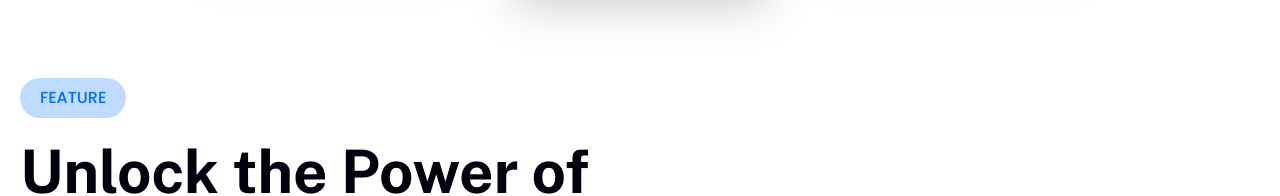
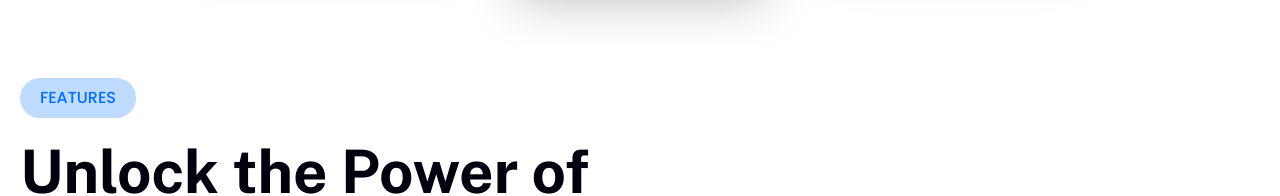
Before and after one commit to Knu09/sleepspec-landing, a React (Vite) app: page / in a window 1280 px wide. Shown: the part 1337-1533 px from the top of the page. Built offline with nearby package versions, Linux system fonts and the light colour scheme.

Commit message:
style (FeatureSection.tsx): update title text

```diff
--- a/src/components/FeatureSection.tsx
+++ b/src/components/FeatureSection.tsx
@@ -8,7 +8,7 @@ const FeatureSection = () => {
                     <div className="flex flex-col gap-6">
                         <div className="rounded-full px-5 py-2 w-fit bg-primaryBlue/25">
                             <span className="font-poppins text-primaryBlue font-medium">
-                                FEATURE
+                                FEATURES
                             </span>
                         </div>
                         <div className="flex flex-col w-8/12 gap-3">
```
